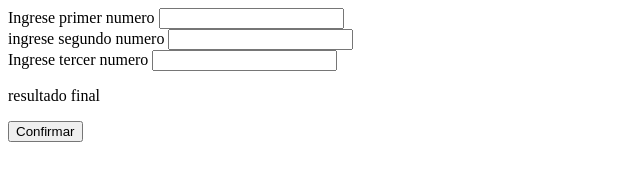
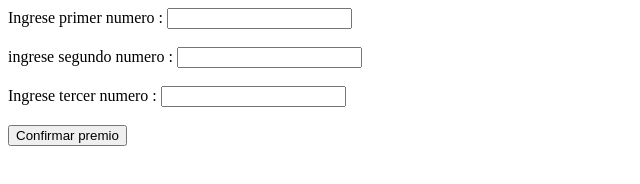
Before and after one commit to rivero1990/ejercicio-3-if, a plain HTML site: page index.html in a window 1280 px wide. Shown: the whole page, without its empty margins (0-640 px from the left). Drawn offline with Linux system fonts and the light colour scheme.

Commit message:
modifiacion

```diff
--- a/index.html
+++ b/index.html
@@ -8,18 +8,20 @@
 </head>
 <body>
 
-    <label for="numero-1">Ingrese primer numero</label>
+    <label for="numero-1">Ingrese primer numero :</label>
     <input id="numero-1" type="text">
-    <br>
-    <label for="numero-2">ingrese segundo numero</label>
+    <br><br>
+    <label for="numero-2">ingrese segundo numero :</label>
     <input id="numero-2" type="text">
-    <br>
-    <label for="numero-3">Ingrese tercer numero</label>
+    <br><br>
+    <label for="numero-3">Ingrese tercer numero :</label>
     <input id="numero-3" type="text">
+    <br><br>
+    <button onclick="confirmacionPremio()">Confirmar premio</button>
 
-    <p id="premio">resultado final</p>
+    <p id="premio"></p>
 
-    <button onclick="confirmacionPremio()">Confirmar</button>
+
 
 
     <script src="problema3.js"></script>
```
Also changed, not shown: problema3.js (+0 -10 lines).
